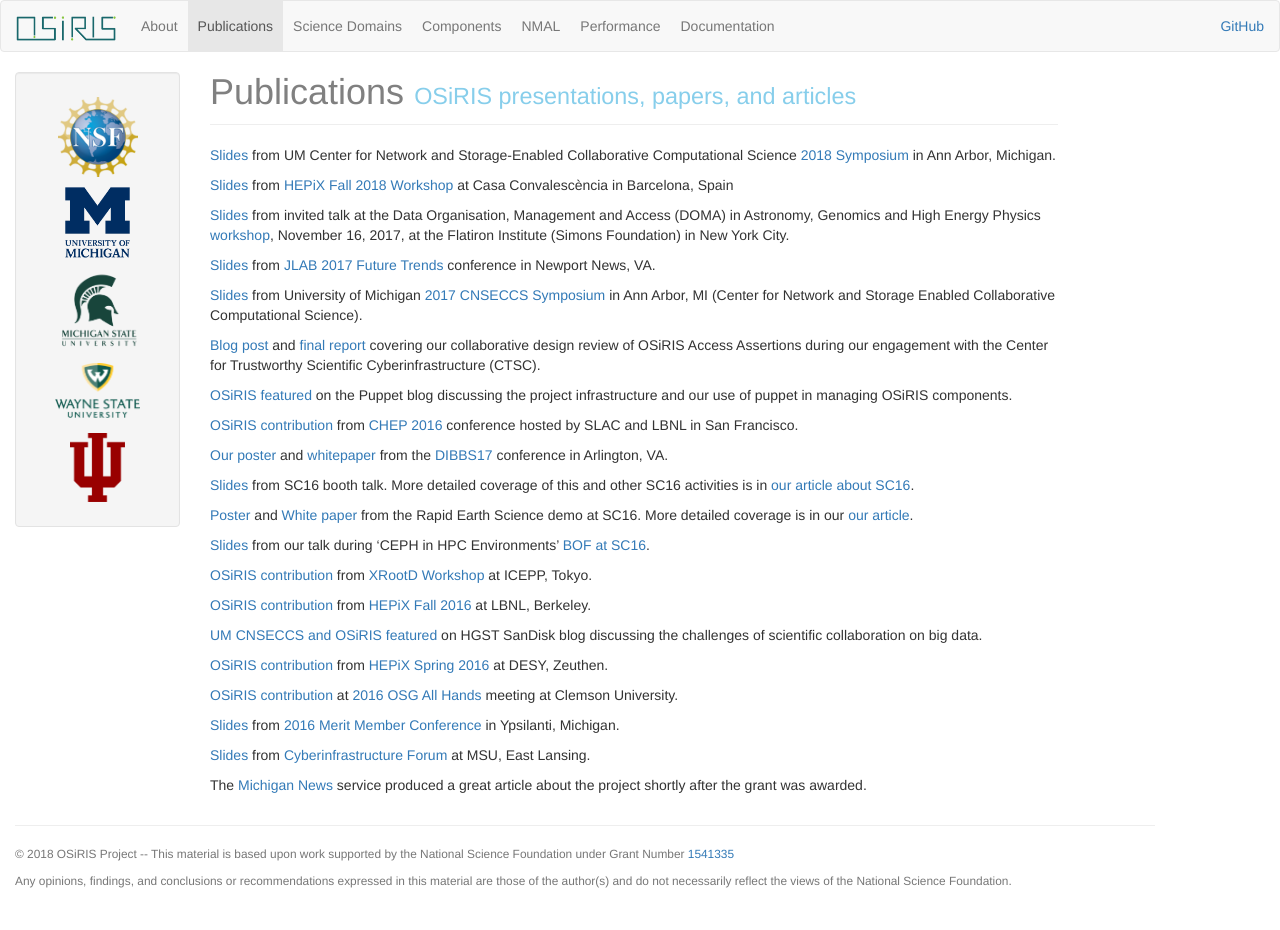
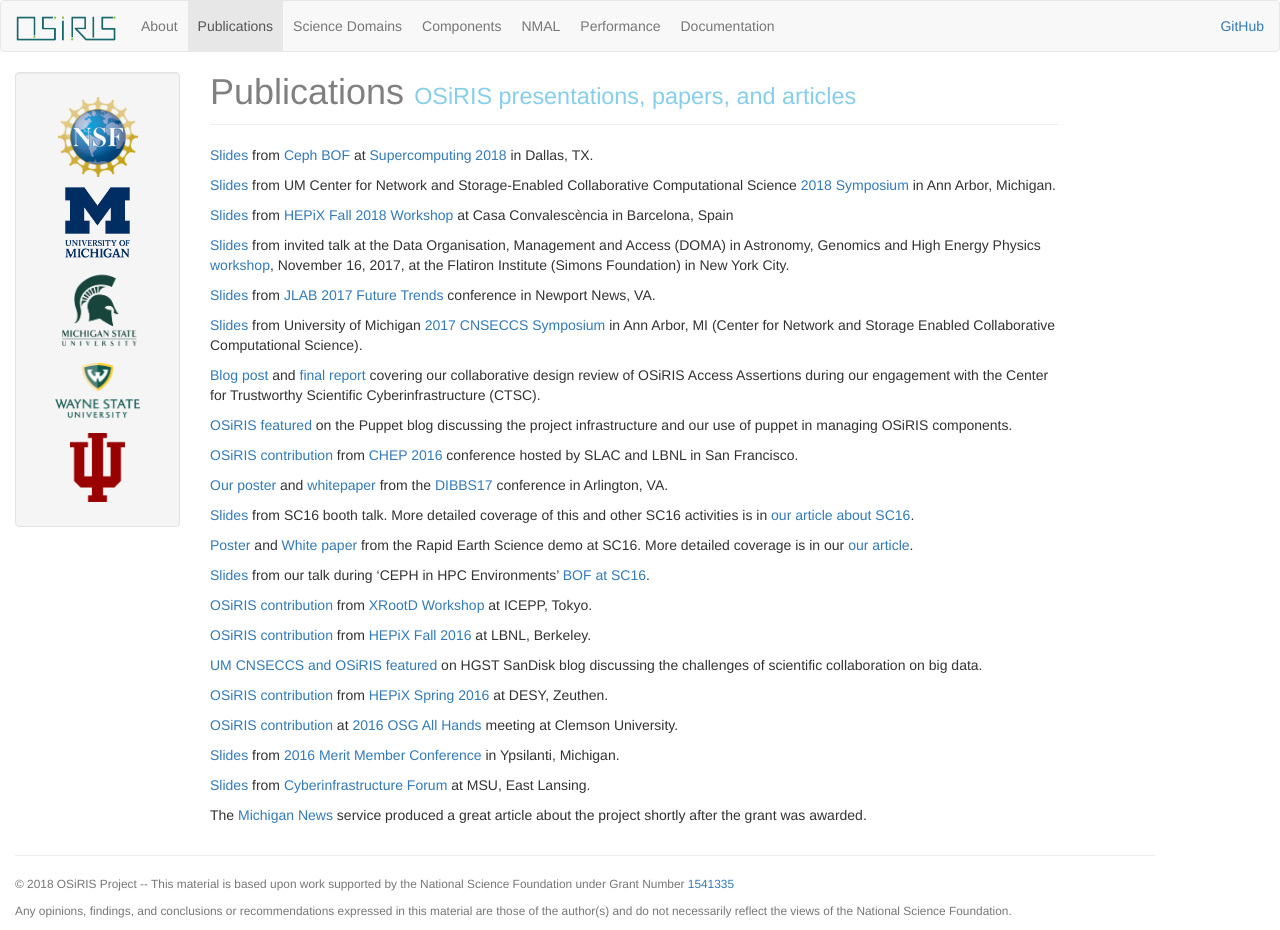
Before and after one commit to MI-OSiRIS/mi-osiris.github.io, a Jekyll site: the page built from publications.md, in a window 1280 px wide. Built offline with Jekyll 4.4.1, drawn with Linux system fonts in a browser that asks for light colours; before the commit the page ends 900 px from its top, so only the background shows below that.

Commit message:
Add SC18 BOF talk

```diff
--- a/publications.md
+++ b/publications.md
@@ -6,6 +6,8 @@
 order: 2
 ---
 {% include JB/setup %}
+
+<a href="{{ASSET_PATH}}/slides/SC18-Ceph-BOF-BenMeekhof.pdf">Slides</a> from <a href="https://www.msi.umn.edu/ceph-hpc-environments-sc18">Ceph BOF</a> at <a href="https://sc18.supercomputing.org/presentation/?id=bof103&sess=sess364">Supercomputing 2018</a> in Dallas, TX.
 
 <a href="https://indico.cern.ch/event/692449/contributions/3170057">Slides</a> from UM Center for Network and Storage-Enabled Collaborative Computational Science <a href="https://micde.umich.edu/centers/cnseccs/symposia/">2018 Symposium</a> in Ann Arbor, Michigan.
 
```
Also changed, not shown: _posts/2018-11-10-osiris-at-supercomputing-2018.md (+0 -1 lines), 1 other file.
